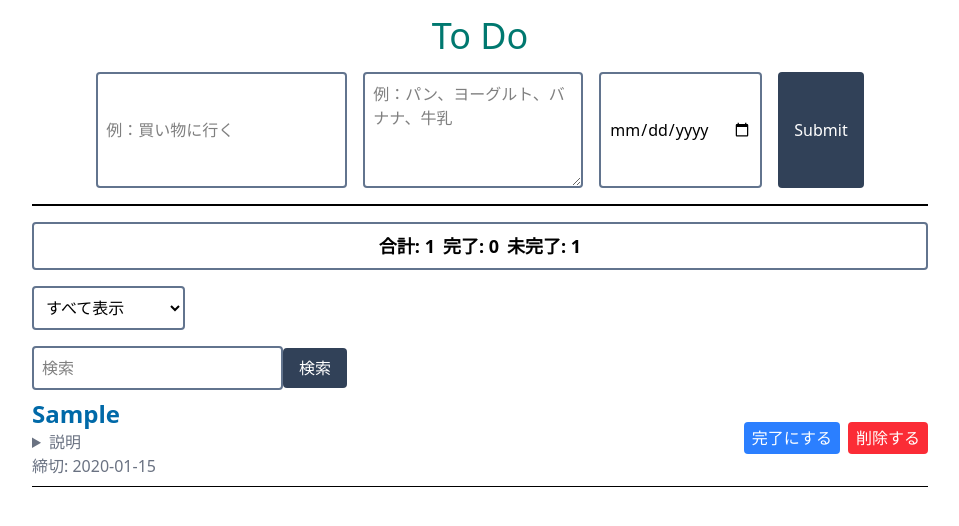
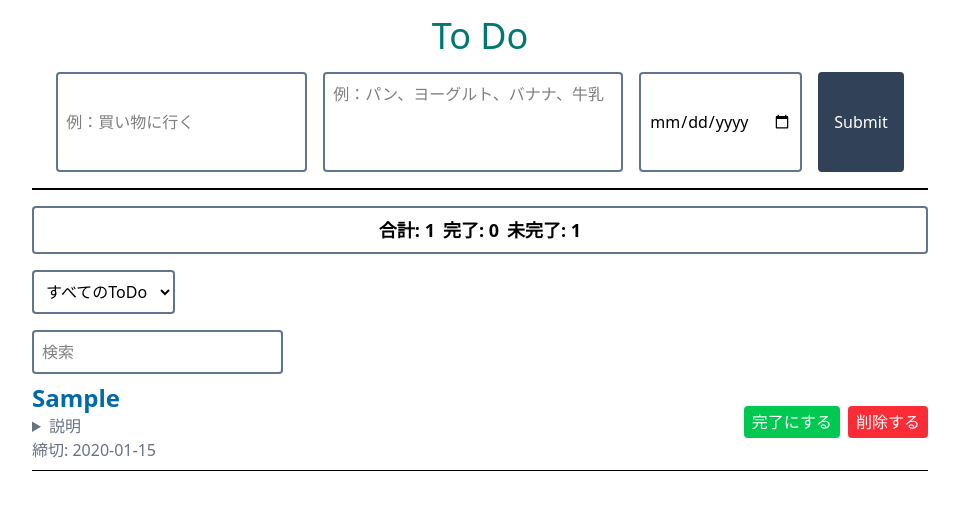
Before and after one commit to kentem-yu-motegi/react-todo-test, a React (Vite) app: page / in a window 1280 px wide. Both pictures are taken after typing "Sample", "Sample", "2020-01-15" into the empty fields and a click on the button "Submit". Shown: the top 526 px of the page, without its empty margins (160-1119 px from the left). Built offline with nearby package versions, Linux system fonts and the light colour scheme.

Commit message:
検索欄を消去、説明がない場合表示しないように変更、完了未完了でボタンの色を変更、説明入力欄のサイズを変更できないように修正、説明がない場合は空文字に変更

```diff
--- a/src/features/input/InputContainer.tsx
+++ b/src/features/input/InputContainer.tsx
@@ -11,15 +11,18 @@ export const InputContainer = () => {
       return;
     }
 
-    if (formData.description === ""){
-      formData.description = "なし";
-    }
+    const description =
+      typeof formData.description === "string"
+        ? formData.description.trim()
+        : "";
 
     // 締切日のフォーマットをYYYY-MM-DDに変換
     const rawEndDate = formData.endDate as string;
-    const endDate = rawEndDate ? new Date(rawEndDate).toISOString().slice(0, 10): "なし";
+    const endDate = rawEndDate
+      ? new Date(rawEndDate).toISOString().slice(0, 10)
+      : "なし";
 
-    if (formData.endDate === ""){
+    if (formData.endDate === "") {
       formData.endDate = "なし";
     }
 
@@ -28,7 +31,7 @@ export const InputContainer = () => {
       {
         id: crypto.randomUUID(),
         title: formData.title as string,
-        description: formData.description as string,
+        description,
         endDate: endDate,
         isCompleted: false,
       },
@@ -47,10 +50,9 @@ export const InputContainer = () => {
       <textarea
         name="description"
         placeholder="例：パン、ヨーグルト、バナナ、牛乳"
-        className="p-2 border-2 border-slate-500 rounded"
+        className="p-2 border-2 border-slate-500 rounded resize-none w-[300px] h-[100px]"
         rows={4}
-      >
-      </textarea>
+      ></textarea>
       <input
         name="endDate"
         type="date"
--- a/src/features/input/displayText.tsx
+++ b/src/features/input/displayText.tsx
@@ -26,11 +26,6 @@ export const DisplayText = () => {
     setTodoValue(newTodos);
   };
 
-  const serchTodos = (keyword: string) => {
-    const newTodos = todoValue.filter((todo) => todo.title.includes(keyword) || todo.description.includes(keyword));
-    setTodoValue(newTodos);
-  };
-
   return (
     <div className="space-y-2 border-t-2 pt-4 w-full max-w-4xl">
       <div className="flex gap-2 mb-4 border-slate-500 rounded border-2 p-2 justify-center  text-lg font-bold">
@@ -39,22 +34,32 @@ export const DisplayText = () => {
         <span>未完了: {uncompleted}</span>
       </div>
       <select className="mb-4 p-2 border-2 border-slate-500 rounded">
-        <option value="all">すべて表示</option>
-        <option value="completed">完了したタスク</option>
-        <option value="uncompleted">未完了のタスク</option>
+        <option value="all">すべてのToDo</option>
+        <option value="completed">完了したToDo</option>
+        <option value="uncompleted">未完了のToDo</option>
       </select>
-      <div><input className="p-2 border-2 border-slate-500 rounded" type="text" placeholder="検索"></input><button onClick={() => serchTodos("ｚｄ")} className="px-4 py-2 bg-slate-700 text-white rounded">検索</button></div>
+      <div>
+        <input
+          className="p-2 border-2 border-slate-500 rounded"
+          type="text"
+          placeholder="検索"
+        ></input>
+      </div>
       {todoValue.map((todo) => (
         <div
           key={todo.id}
           className="flex items-center gap-2 border-b pb-2 flex-nowrap"
         >
           <div className="flex-1">
-            <h2 className="text-2xl text-sky-700 font-bold">{todo.isCompleted ? <s>{todo.title}</s> : todo.title}</h2>
-            <details className="text-gray-500">
-              <summary>説明</summary>
-              <p>{todo.description}</p>
-            </details>
+            <h2 className="text-2xl text-sky-700 font-bold">
+              {todo.isCompleted ? <s>{todo.title}</s> : todo.title}
+            </h2>
+            {todo.description && (
+              <details className="text-gray-500">
+                <summary>説明</summary>
+                <p>{todo.description}</p>
+              </details>
+            )}
             <h2>
               <span className="text-gray-500">締切: {todo.endDate}</span>
             </h2>
@@ -63,7 +68,7 @@ export const DisplayText = () => {
             <button
               type="button"
               onClick={() => todoCompleted(todo.id)}
-              className="px-2 py-1 bg-blue-500 text-white rounded"
+              className={`px-2 py-1 text-white rounded ${todo.isCompleted ? "bg-yellow-500" : "bg-green-500"}`}
             >
               {todo.isCompleted ? "未完了にする" : "完了にする"}
             </button>
```
